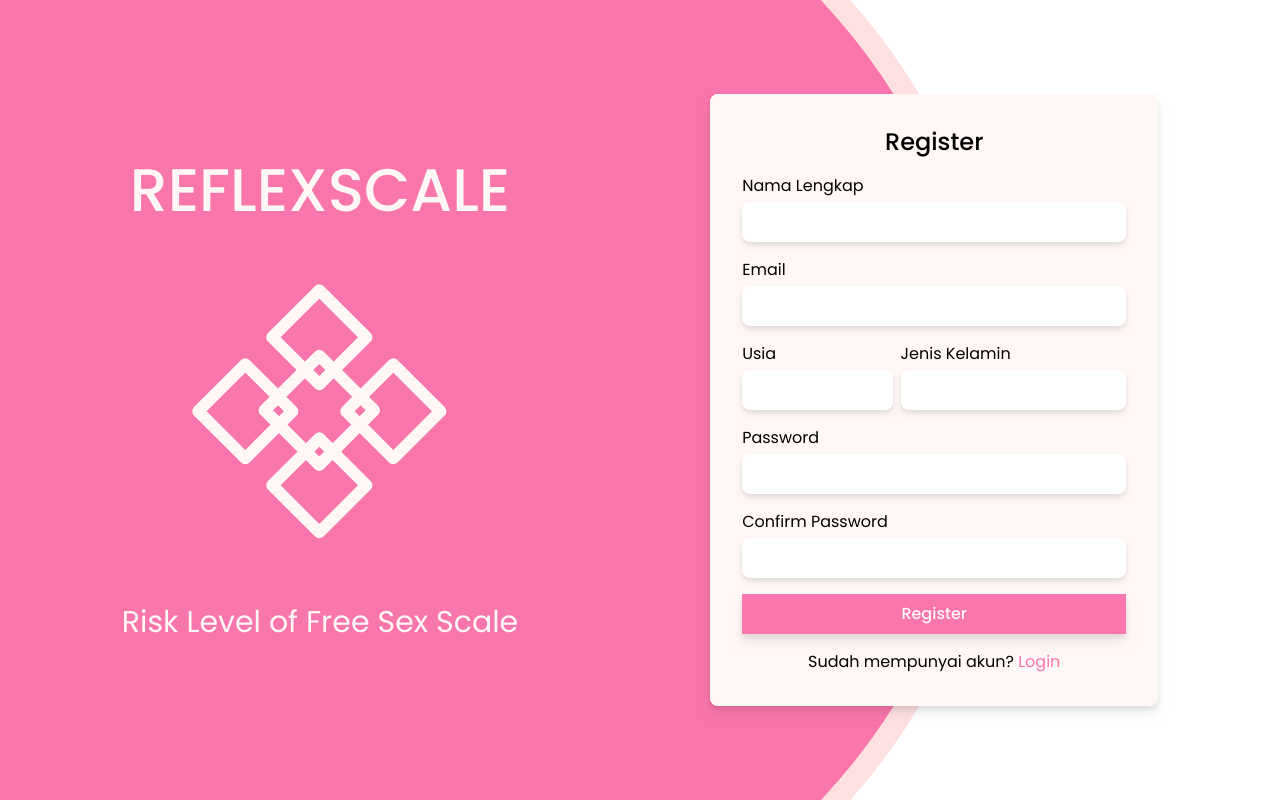
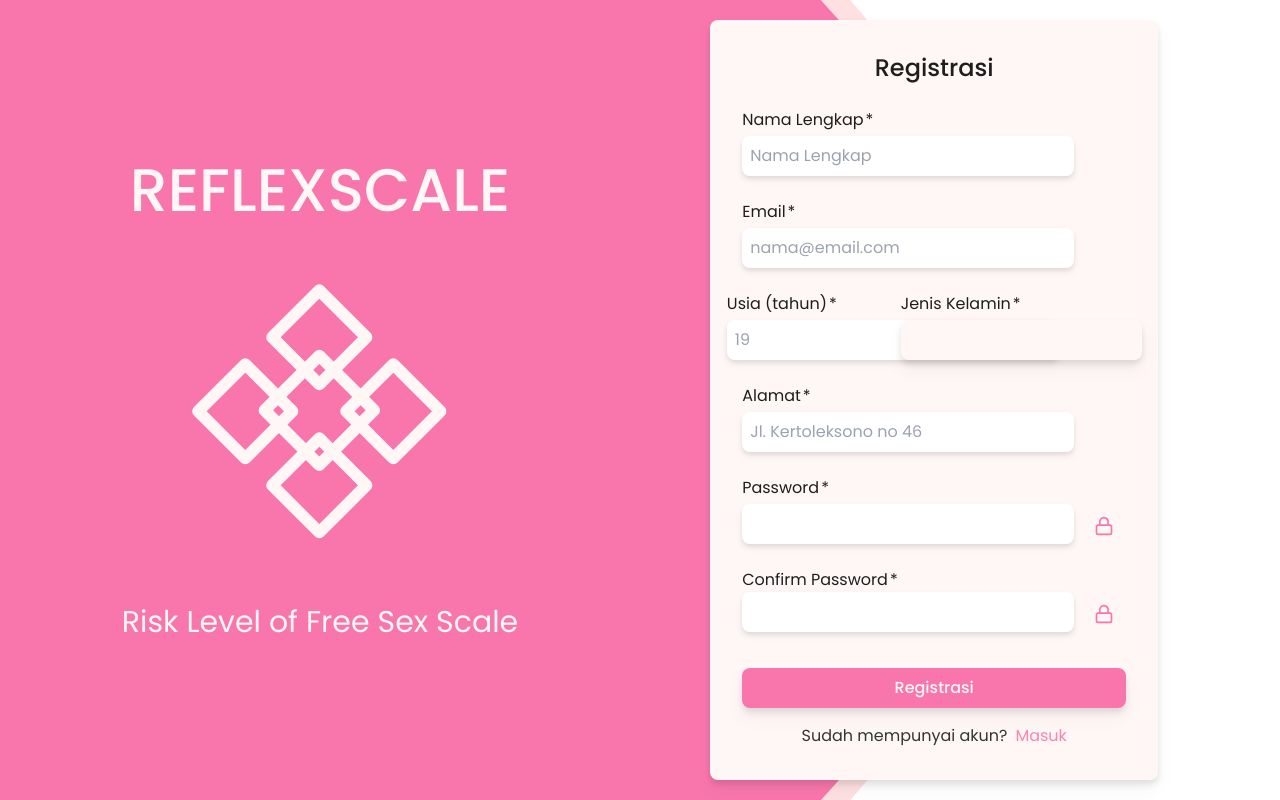
Before and after one commit to mahdabagas/reflexscale, a React (Vite) app: page /register in a window 1280 px wide. Built offline with nearby package versions, Linux system fonts and the light colour scheme.

Commit message:
add: handle submit Register

```diff
--- a/src/feature/auth/components/RegisterForm.jsx
+++ b/src/feature/auth/components/RegisterForm.jsx
@@ -1,63 +1,254 @@
-import { Link } from "react-router-dom";
+import { Link, useNavigate } from "react-router-dom";
 
 import Input from "../../../components/input/Input";
 import Button from "../../../components/button/Button";
+import { useContext, useEffect, useState } from "react";
+import { LoginContext } from "../../../context/LoginContext";
+
+//assets
+import lock from "../../../assets/lock.svg";
+import unlock from "../../../assets/unlock.svg";
+import ButtonLoading from "../../../components/loader/ButtonLoading";
+import { register } from "../services/register";
 
 const RegisterForm = ({ className }) => {
+  const { setVisible } = useContext(LoginContext);
+  const navigate = useNavigate();
+  const [loading, setLoading] = useState(false);
+  const [form, setForm] = useState({
+    nama_lengkap: "",
+    email: "",
+    usia: "",
+    jenis_kelamin: "",
+    alamat: "",
+    password: "",
+    verif_password: "",
+  });
+  const [errorText, setError] = useState(false);
+
+  const [typePass, setTypePass] = useState({
+    pass: "password",
+    confirmPass: "password",
+  });
+
+  const handleRegister = async (e) => {
+    e.preventDefault();
+    setLoading(true);
+    try {
+      const result = await register(form);
+
+      if (result?.response?.data) {
+        setError(result?.response?.data.message);
+        setLoading(false);
+        return;
+      }
+
+      setTimeout(() => {
+        navigate("/");
+      }, 1000);
+    } catch (err) {
+      setLoading(false);
+      console.log(err);
+    }
+  };
+
+  useEffect(() => {
+    console.log(form);
+  }, [form]);
+
+  const handlePass = () => {
+    if (typePass.pass === "password") {
+      setTypePass((prev) => ({ ...prev, pass: "text" }));
+      return;
+    }
+    setTypePass((prev) => ({ ...prev, pass: "password" }));
+  };
+
+  const handleConfirmPass = () => {
+    if (typePass.confirmPass === "password") {
+      setTypePass((prev) => ({ ...prev, confirmPass: "text" }));
+      return;
+    }
+    setTypePass((prev) => ({ ...prev, confirmPass: "password" }));
+  };
   return (
     <section
       className={`max-w-md rounded-lg bg-white drop-shadow-lg p-8 ${className}`}
     >
-      <form className="flex flex-col gap-4 items-center">
-        <h1 className="font-medium text-2xl">Register</h1>
-        <div className="w-full">
-          <label htmlFor="nama" className="block mb-1">
+      <form
+        className="flex flex-col gap-6 items-center text-black"
+        onSubmit={handleRegister}
+      >
+        <h1 className="font-medium text-2xl">Registrasi</h1>
+        <div className="w-full ">
+          <label
+            htmlFor="nama"
+            className="block mb-1 after:content-['*'] after:ml-0.5 after:text-red/80"
+          >
             Nama Lengkap
           </label>
-          <Input type={`text`} classname={`w-full`} />
+          <Input
+            type={`text`}
+            required={true}
+            placeholder="Nama Lengkap"
+            onChange={(e) =>
+              setForm((prev) => ({ ...prev, nama_lengkap: e.target.value }))
+            }
+          />
         </div>
         <div className="w-full">
-          <label htmlFor="email" className="block mb-1">
+          <label
+            htmlFor="email"
+            className="block mb-1 after:content-['*'] after:ml-0.5 after:text-red/80"
+          >
             Email
           </label>
-          <Input type={`text`} classname={`w-full`} />
+          <Input
+            type={`email`}
+            required={true}
+            placeholder="nama@email.com"
+            onChange={(e) =>
+              setForm((prev) => ({ ...prev, email: e.target.value }))
+            }
+          />
         </div>
         <div className="flex items-center gap-2">
           <div className="w-2/5">
-            <label htmlFor="usia" className="block mb-1">
-              Usia
+            <label
+              htmlFor="usia"
+              className="block mb-1 after:content-['*'] after:ml-0.5 after:text-red/80"
+            >
+              Usia (tahun)
             </label>
-            <Input type={`number`} classname={`w-full `} />
+            <Input
+              type={`number`}
+              required={true}
+              placeholder="19"
+              onChange={(e) =>
+                setForm((prev) => ({ ...prev, usia: parseInt(e.target.value) }))
+              }
+            />
           </div>
           <div className="w-3/5">
-            <label htmlFor="jenis-kelamin" className="block mb-1">
+            <label
+              htmlFor="jenis-kelamin"
+              className="block mb-1 after:content-['*'] after:ml-0.5 after:text-red/80"
+            >
               Jenis Kelamin
             </label>
-            <Input type={`text`} classname={`w-full`} />
+            <select
+              name="jenis-kelamin"
+              id="jenis-kelamin"
+              className="w-full bg-white h-full drop-shadow-lg p-2 rounded-lg text-black block focus:outline-primary appearance-none"
+              onChange={(e) =>
+                setForm((prev) => ({ ...prev, jenis_kelamin: e.target.value }))
+              }
+              requirednp
+            >
+              <option value="" className="text-center"></option>
+              <option value="Laki-laki">Laki-laki</option>
+              <option value="Perempuan">Perempuan</option>
+            </select>
           </div>
         </div>
         <div className="w-full">
-          <label htmlFor="password" className="block mb-1">
+          <label
+            htmlFor="alamat"
+            className="block mb-1 after:content-['*'] after:ml-0.5 after:text-red/80"
+          >
+            Alamat
+          </label>
+          <Input
+            type={`alamat`}
+            required={true}
+            placeholder="Jl. Kertoleksono no 46"
+            onChange={(e) =>
+              setForm((prev) => ({ ...prev, alamat: e.target.value }))
+            }
+          />
+        </div>
+        <div className="w-full">
+          <label
+            htmlFor="password"
+            className="block mb-1 after:content-['*'] after:ml-0.5 after:text-red/80"
+          >
             Password
           </label>
-          <Input type={`password`} classname={`w-full`} />
+          <div className="relative">
+            <Input
+              id="password"
+              type={typePass.pass}
+              required={true}
+              onChange={(e) =>
+                setForm((prev) => ({ ...prev, password: e.target.value }))
+              }
+            />
+            <div
+              className="absolute right-3 top-3 cursor-pointer"
+              onClick={handlePass}
+            >
+              {typePass.pass !== "password" ? (
+                <img src={unlock} alt="lock" className="w-5 h-5" />
+              ) : (
+                <img src={lock} alt="unlock" className="w-5 h-5" />
+              )}
+            </div>
+          </div>
         </div>
-        <div className="w-full">
-          <label htmlFor="password" className="block mb-1">
+        <div className="w-full relative">
+          <label
+            htmlFor="verif_password"
+            className="block after:content-['*'] after:ml-0.5 after:text-red/80"
+          >
             Confirm Password
           </label>
-          <Input type={`password`} classname={`w-full`} />
+          <div className="relative mb-3">
+            <Input
+              id="verif_password"
+              type={typePass.confirmPass}
+              required={true}
+              onChange={(e) =>
+                setForm((prev) => ({ ...prev, verif_password: e.target.value }))
+              }
+            />
+            <div
+              className="absolute right-3 top-3 cursor-pointer"
+              onClick={handleConfirmPass}
+            >
+              {typePass.confirmPass !== "password" ? (
+                <img src={unlock} alt="lock" className="w-5 h-5" />
+              ) : (
+                <img src={lock} alt="unlock" className="w-5 h-5" />
+              )}
+            </div>
+          </div>
+          {/* Errorr Message */}
+          {errorText && (
+            <p className="absolute z-30 -bottom-3 right-0 font-medium text-xs text-red/90">
+              {errorText}
+            </p>
+          )}
         </div>
         <Button
           type={`submit`}
-          className={`w-full bg-primary drop-shadow-lg text-white font-medium`}
+          className={`w-full drop-shadow-lg text-white font-medium rounded-lg h-10 transition-colors ${
+            loading ? "bg-primary/60" : "bg-primary"
+          } `}
+          disabled={loading}
         >
-          Register
+          {loading ? <ButtonLoading /> : "Registrasi"}
         </Button>
       </form>
-      <p className="text-center mt-4">
-        Sudah mempunyai akun? <Link to="/" className="text-primary">Login</Link>
-      </p>
+      <div className="text-center mt-4 flex justify-center gap-2">
+        <p className="text-black/90">Sudah mempunyai akun?</p>
+        <Link
+          to="/"
+          className="text-primary/90 hover:text-primary"
+          onClick={() => setVisible(() => true)}
+        >
+          Masuk
+        </Link>
+      </div>
     </section>
   );
 };
```
